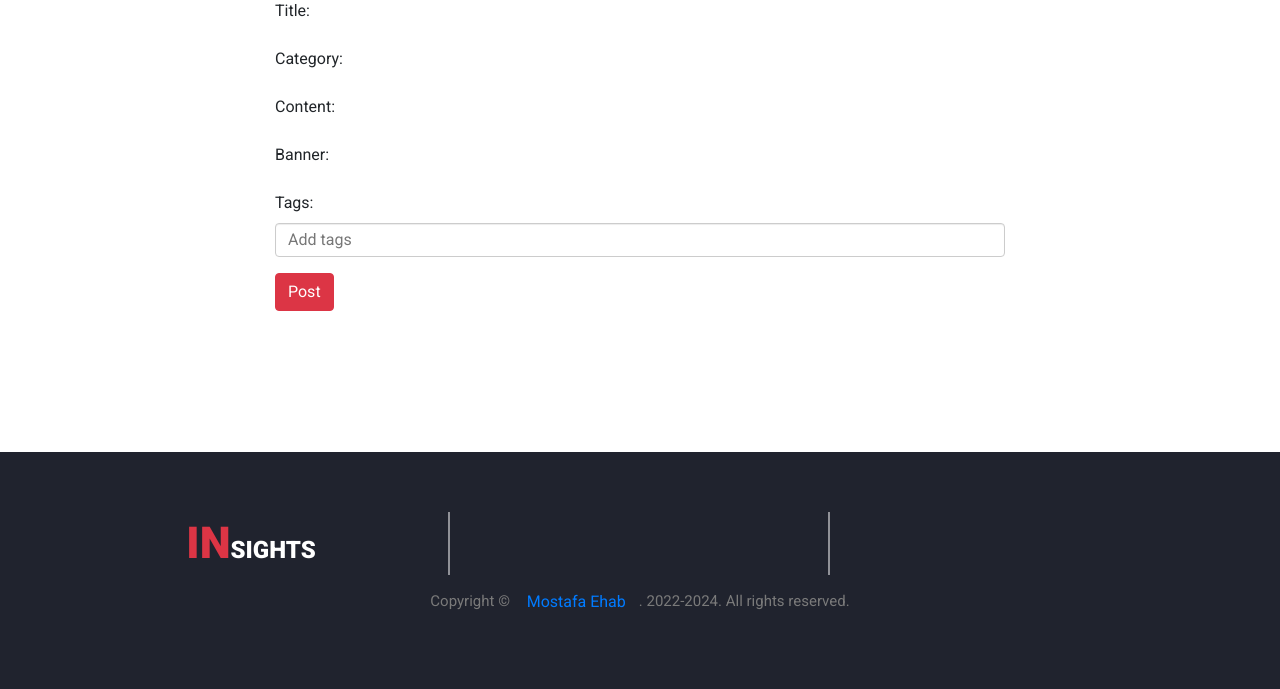
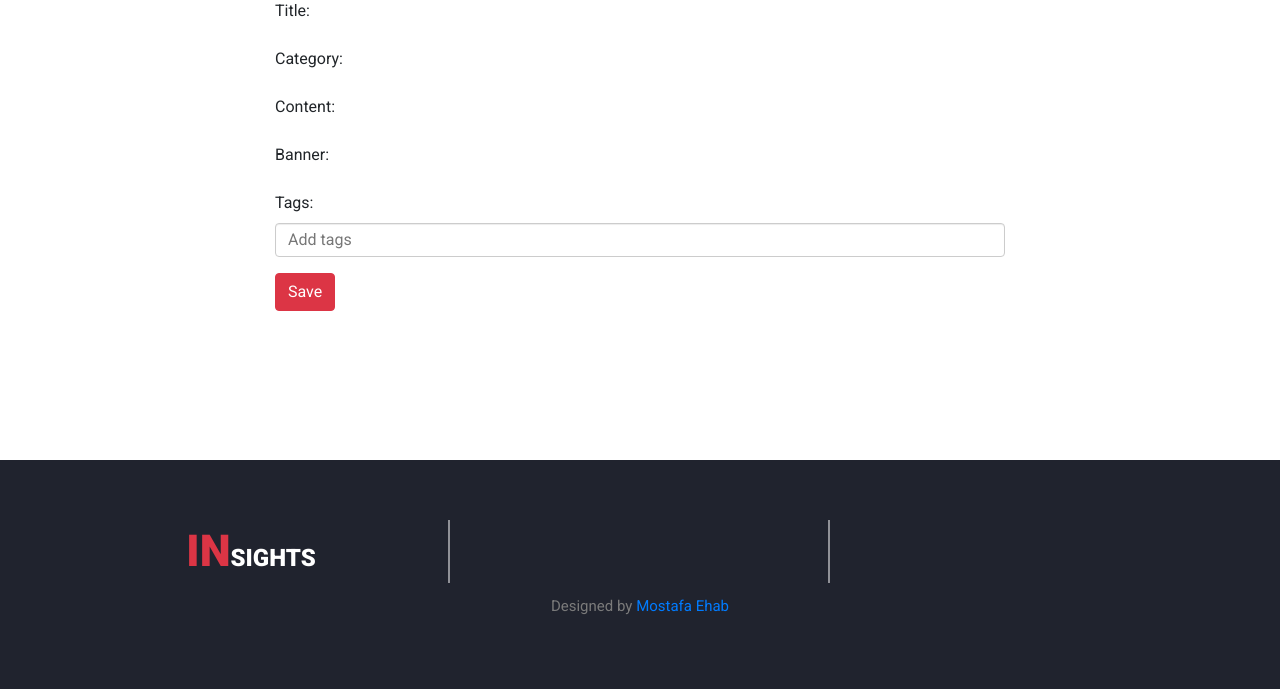
Before and after one commit to Mostafa-Ehab/Insights, a Django app: template blog/templates/pages/edit_post.html in a window 1280 px wide. Shown: the part 111-800 px from the top of the page. Run offline with Django 3.2, Linux system fonts and the light colour scheme; the template is opened without the code that fills it, so the values that code supplies are empty; some libraries are stand-ins or nearby versions.

Commit message:
Change button in edit post - Change footer

```diff
--- a/blog/templates/components/footer.html
+++ b/blog/templates/components/footer.html
@@ -30,9 +30,8 @@
             </div>
         </div>
         <div class="text-center">
-            <p class="p-2"> Copyright &copy;
-                <a href="https://mostafa-ehab.com" class="btn btn-link">Mostafa Ehab</a>.
-                2022-2024. All rights reserved.
+            <p class="p-2"> Designed by
+                <a href="https://mostafa-ehab.com">Mostafa Ehab</a>
             </p>
         </div>
     </div>
--- a/blog/templates/pages/edit_post.html
+++ b/blog/templates/pages/edit_post.html
@@ -83,7 +83,7 @@
                         {% endif %}
                     </div>
 
-                    <button type="submit" class="btn btn-sec" id="submit-btn">Post</button>
+                    <button type="submit" class="btn btn-sec" id="submit-btn">Save</button>
                 </form>
             </div>
         </div>
--- a/user_profile/templates/components/footer.html
+++ b/user_profile/templates/components/footer.html
@@ -30,9 +30,8 @@
             </div>
         </div>
         <div class="text-center">
-            <p class="p-2"> Copyright &copy;
-                <a href="https://mostafa-ehab.com" class="btn btn-link">Mostafa Ehab</a>.
-                2022-2024. All rights reserved.
+            <p class="p-2"> Designed by
+                <a href="https://mostafa-ehab.com">Mostafa Ehab</a>
             </p>
         </div>
     </div>
```
